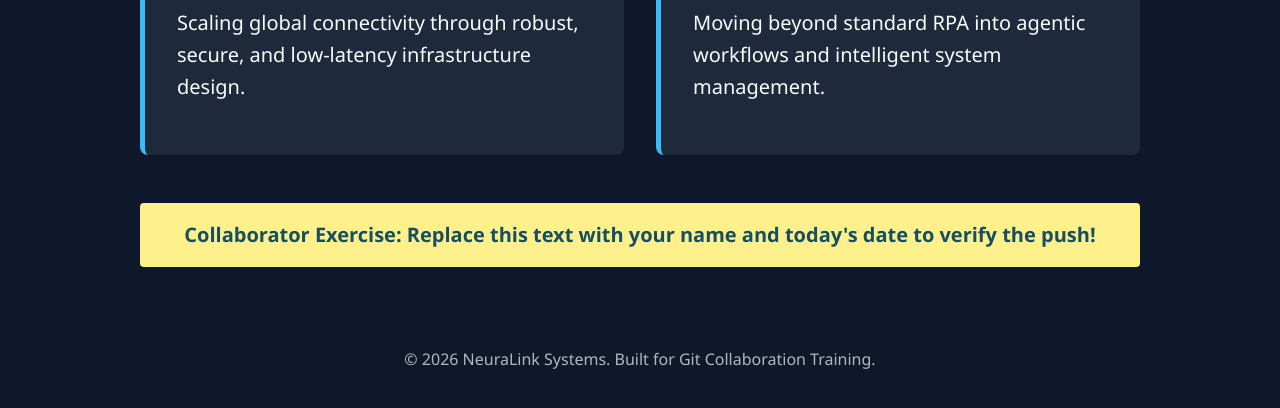
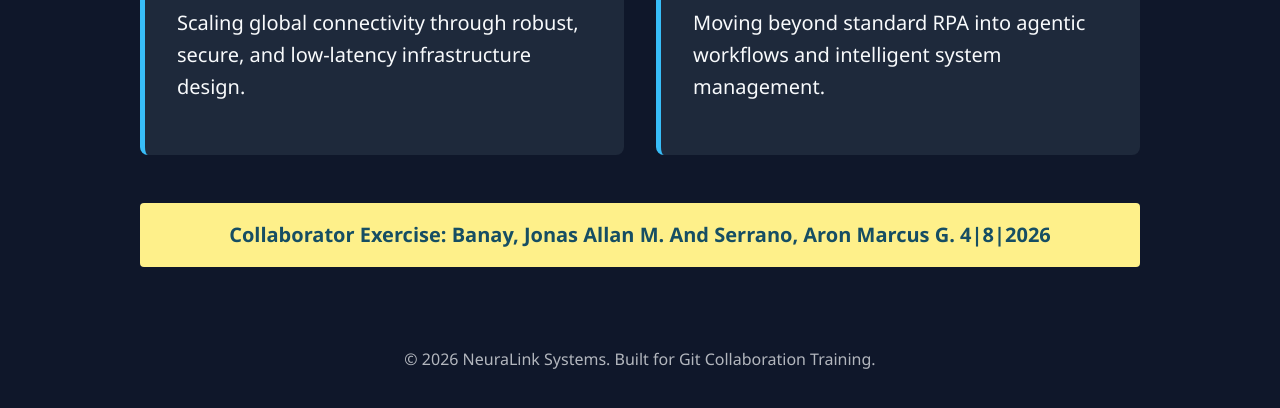
Before and after one commit to aronserrano/Lebron_James_Lover, a plain HTML site: page index.html in a window 1280 px wide. Shown: the part 596-1004 px from the top of the page. Drawn offline with Linux system fonts and the light colour scheme.

Commit message:
Jonas Bana Fixed the line

```diff
--- a/index.html
+++ b/index.html
@@ -113,7 +113,7 @@
         </div>
 
         <div class="edit-zone">
-            Collaborator Exercise: Replace this text with your name and today's date to verify the push!
+            Collaborator Exercise: Banay, Jonas Allan M. And Serrano, Aron Marcus G. 4|8|2026
         </div>
     </div>
 
```
